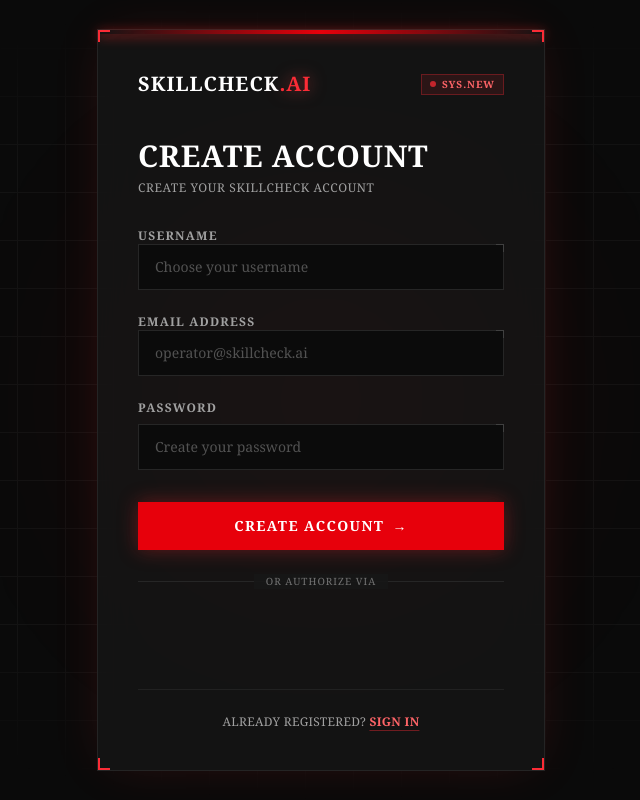
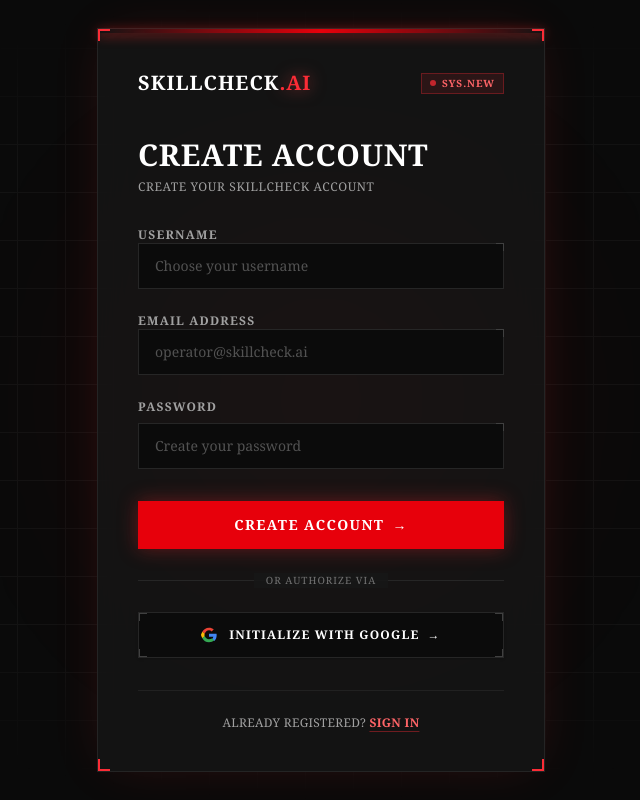
Before and after one commit to deeep8008/SkillCheck.ai, a React (Vite) app in the folder Frontend/: page /register in a window 1280 px wide. Shown: the whole page, without its empty margins (319-959 px from the left). Built offline with nearby package versions, Linux system fonts and the light colour scheme; no server answers; a web font is replaced by a local one.

Commit message:
fix: redesign Google auth button with custom black/red HUD styling and enforce strict login vs register account separation

```diff
--- a/Frontend/src/features/auth/components/GoogleAuthButton.jsx
+++ b/Frontend/src/features/auth/components/GoogleAuthButton.jsx
@@ -1,70 +1,64 @@
-import { useEffect, useRef, useState } from "react";
+import { useState } from "react";
 import { googleAuth } from "../services/auth.api";
 
-export default function GoogleAuthButton({ onSuccess, onError }) {
-  const containerRef = useRef(null);
+export default function GoogleAuthButton({ mode = "login", onSuccess, onError }) {
   const [loading, setLoading] = useState(false);
   const clientId = import.meta.env.VITE_GOOGLE_CLIENT_ID;
 
-  useEffect(() => {
+  function handleGoogleClick() {
+    if (loading) return;
+
     if (!clientId) {
-      console.warn("VITE_GOOGLE_CLIENT_ID is not set.");
+      onError?.("Google Client ID is not configured.");
       return;
     }
 
-    let interval;
-    function initGoogle() {
-      if (window.google?.accounts?.id && containerRef.current) {
+    if (!window.google?.accounts?.oauth2) {
+      onError?.("Google authentication is still initializing. Please wait a second and try again.");
+      return;
+    }
+
     try {
-          window.google.accounts.id.initialize({
+      const client = window.google.accounts.oauth2.initTokenClient({
         client_id: clientId,
-            callback: async (response) => {
-              if (!response?.credential) return;
+        scope: "openid email profile",
+        callback: async (tokenResponse) => {
+          if (tokenResponse?.error) {
+            onError?.(tokenResponse.error_description || "Google authorization was cancelled.");
+            return;
+          }
+
+          if (tokenResponse?.access_token) {
             setLoading(true);
             try {
-                const data = await googleAuth({ credential: response.credential });
+              const data = await googleAuth({
+                accessToken: tokenResponse.access_token,
+                mode
+              });
               onSuccess?.(data);
             } catch (err) {
-                onError?.(err.response?.data?.message || "Google sign-in failed. Please try again.");
+              onError?.(err.response?.data?.message || "Google authentication failed. Please try again.");
             } finally {
               setLoading(false);
             }
           }
+        },
+        error_callback: (err) => {
+          onError?.(err?.message || "Could not open Google Sign-In window.");
+        }
       });
 
-          // Clear any previous render
-          containerRef.current.innerHTML = "";
-
-          window.google.accounts.id.renderButton(containerRef.current, {
-            theme: "filled_black",
-            size: "large",
-            width: "100%",
-            text: "continue_with",
-            shape: "rectangular",
-            logo_alignment: "left"
-          });
-
-          return true;
-        } catch (e) {
-          console.error("Error rendering Google Sign-In button:", e);
+      client.requestAccessToken();
+    } catch (err) {
+      onError?.("Failed to launch Google authentication. Please try again.");
     }
   }
-      return false;
-    }
 
-    if (!initGoogle()) {
-      interval = setInterval(() => {
-        if (initGoogle()) clearInterval(interval);
-      }, 100);
-    }
-
-    return () => {
-      if (interval) clearInterval(interval);
-    };
-  }, [clientId, onSuccess, onError]);
+  const label = mode === "register" ? "INITIALIZE WITH GOOGLE" : "CONTINUE WITH GOOGLE";
 
   return (
     <div className="w-full">
+      {/* Divider */}
       <div className="relative my-6 flex items-center justify-center">
         <div className="absolute inset-0 flex items-center">
           <div className="w-full border-t border-neutral-800" />
@@ -74,14 +68,52 @@ export default function GoogleAuthButton({ onSuccess, onError }) {
         </div>
       </div>
 
-      <div className="relative min-h-[44px] flex items-center justify-center">
-        {loading && (
-          <div className="absolute inset-0 z-10 flex items-center justify-center bg-neutral-950/80 text-xs text-red-400">
-            Verifying with Google…
-          </div>
-        )}
-        <div ref={containerRef} className="w-full flex justify-center [&>div]:w-full" />
-      </div>
+      {/* Cyberpunk HUD Styled Button */}
+      <button
+        type="button"
+        onClick={handleGoogleClick}
+        disabled={loading}
+        className="group relative flex w-full cursor-pointer items-center justify-center gap-3 overflow-hidden border border-neutral-800 bg-neutral-950/90 py-3.5 px-4 text-xs font-bold tracking-widest text-white uppercase shadow-sm transition-all duration-300 hover:border-red-500 hover:bg-neutral-900/90 hover:shadow-[0_0_25px_rgba(239,68,68,0.25)] focus:border-red-500 focus:outline-none active:scale-[0.99] disabled:cursor-wait disabled:opacity-60"
+      >
+        {/* HUD Corner Accents */}
+        <span aria-hidden="true" className="pointer-events-none absolute top-0 left-0 h-2 w-2 border-t border-l border-neutral-700 transition-colors group-hover:border-red-500" />
+        <span aria-hidden="true" className="pointer-events-none absolute top-0 right-0 h-2 w-2 border-t border-r border-neutral-700 transition-colors group-hover:border-red-500" />
+        <span aria-hidden="true" className="pointer-events-none absolute bottom-0 left-0 h-2 w-2 border-b border-l border-neutral-700 transition-colors group-hover:border-red-500" />
+        <span aria-hidden="true" className="pointer-events-none absolute bottom-0 right-0 h-2 w-2 border-b border-r border-neutral-700 transition-colors group-hover:border-red-500" />
+
+        {/* Hover Sweep Effect */}
+        <span aria-hidden="true" className="pointer-events-none absolute inset-0 -translate-x-full bg-gradient-to-r from-transparent via-red-500/10 to-transparent transition-transform duration-500 group-hover:translate-x-full" />
+
+        {/* Google SVG Icon */}
+        <svg
+          className="relative z-10 h-4 w-4 shrink-0 transition-transform duration-300 group-hover:scale-110"
+          viewBox="0 0 24 24"
+        >
+          <path
+            fill="#EA4335"
+            d="M12 5c1.6 0 3 .6 4.1 1.6l3.1-3.1C17.3 1.8 14.8 1 12 1 7.5 1 3.7 3.6 1.9 7.3l3.7 2.9C6.5 7.4 9 5 12 5z"
+          />
+          <path
+            fill="#4285F4"
+            d="M23.5 12.3c0-.8-.1-1.6-.2-2.3H12v4.5h6.5c-.3 1.5-1.1 2.8-2.4 3.7l3.7 2.9c2.2-2 3.7-5 3.7-8.8z"
+          />
+          <path
+            fill="#FBBC05"
+            d="M5.6 14.8c-.2-.7-.4-1.5-.4-2.3 0-.8.2-1.6.4-2.3L1.9 7.3C.7 9.7 0 12 0 12s.7 2.3 1.9 4.7l3.7-2.9z"
+          />
+          <path
+            fill="#34A853"
+            d="M12 23c3.2 0 6-1.1 8-3l-3.7-2.9c-1.1.7-2.5 1.2-4.3 1.2-3 0-5.5-2-6.4-4.8L1.9 16.4C3.7 20.4 7.5 23 12 23z"
+          />
+        </svg>
+
+        <span className="relative z-10 flex items-center gap-2">
+          {loading ? "AUTHORIZING..." : label}
+          <span aria-hidden="true" className="transition-transform duration-300 group-hover:translate-x-1">
+            &rarr;
+          </span>
+        </span>
+      </button>
     </div>
   );
 }
--- a/Frontend/src/features/auth/pages/Login.jsx
+++ b/Frontend/src/features/auth/pages/Login.jsx
@@ -131,6 +131,7 @@ const Login = () => {
 
         {/* Continue with Google */}
         <GoogleAuthButton
+          mode="login"
           onSuccess={() => navigate("/", { replace: true })}
           onError={setError}
         />
--- a/Frontend/src/features/auth/pages/Register.jsx
+++ b/Frontend/src/features/auth/pages/Register.jsx
@@ -155,6 +155,7 @@ const Register = () => {
 
         {/* Continue with Google */}
         <GoogleAuthButton
+          mode="register"
           onSuccess={() => navigate("/", { replace: true })}
           onError={setError}
         />
--- a/Frontend/src/features/auth/services/auth.api.js
+++ b/Frontend/src/features/auth/services/auth.api.js
@@ -10,8 +10,8 @@ export async function login({ identifier, password }) {
   return response.data;
 }
 
-export async function googleAuth({ credential }) {
-  const response = await axios.post("/auth/google", { credential }, { timeout: 15000 });
+export async function googleAuth({ credential, accessToken, mode }) {
+  const response = await axios.post("/auth/google", { credential, accessToken, mode }, { timeout: 15000 });
   return response.data;
 }
 
```
Also changed, not shown: 2 other files (tests, documents, lock files or other folders). Lines whose indentation alone changed are shown as unchanged.
